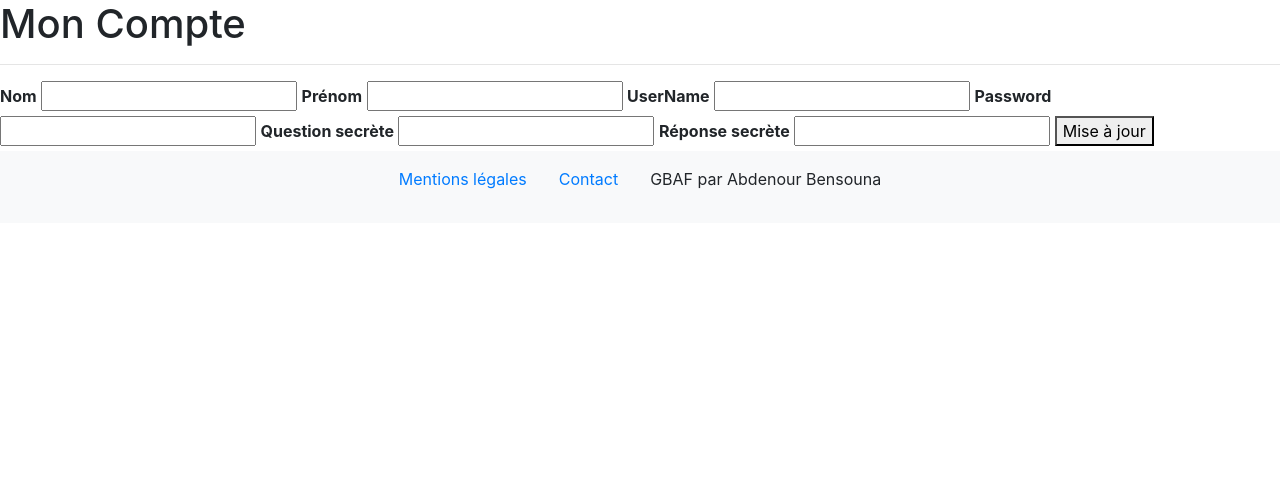
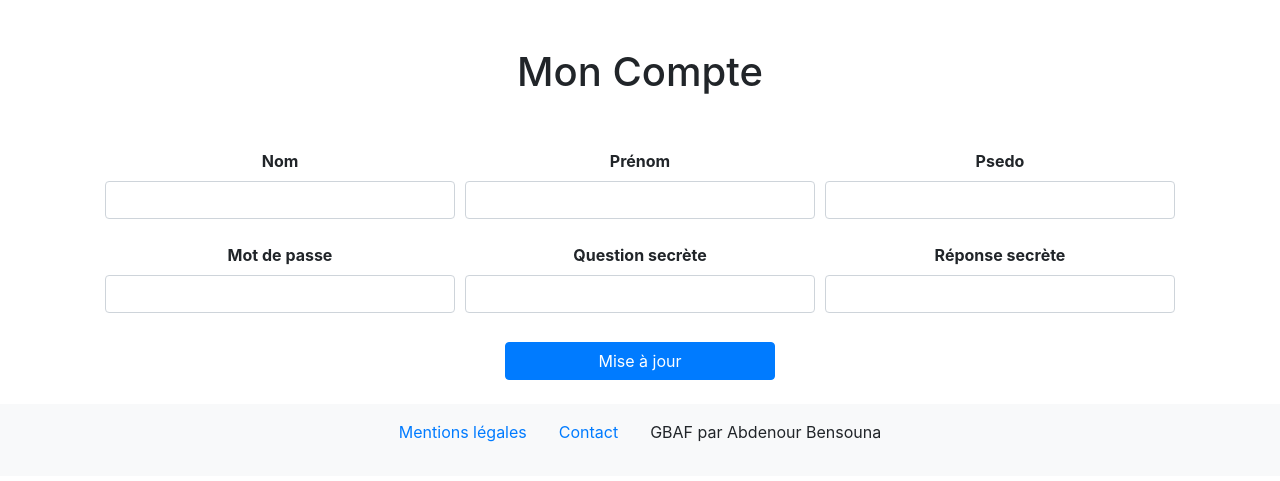
Before and after one commit to jbblanc/gbaf, a PHP site: page /user_page.php in a window 1280 px wide. Shown: the part 76-557 px from the top of the page. Run offline with PHP 8.4, Linux system fonts and the light colour scheme; the visitor is signed in with stand-in values (Sample User, id 1); data that the repository does not hold is empty; some libraries are stand-ins or nearby versions.

Commit message:
fix userpage

```diff
--- a/index.php
+++ b/index.php
@@ -15,7 +15,7 @@ else
             <?php include("./head.php"); ?>
         </head>
 
-        <body class="text-center">
+        <body class="container text-center mt-5">
             <h1>Bienvenue sur l'extranet des GBAF</h1>
             <?php include('./sign_in.php');?>
             <footer>
--- a/sign_up.php
+++ b/sign_up.php
@@ -51,7 +51,7 @@ if ($_SERVER['REQUEST_METHOD'] == 'POST')
         <?php include('./head.php');?>
     </head>
 
-    <body class="container text-center">
+    <body class="container text-center mt-5">
     <img class="mb-4" src="https://user.oc-static.com/upload/2019/07/15/15631755744257_LOGO_GBAF_ROUGE%20%281%29.png"
         rel="logo gbaf" width="72" height="72">
         <h1>Inscription</h1>
@@ -69,11 +69,11 @@ if ($_SERVER['REQUEST_METHOD'] == 'POST')
                     <input type="text" class="form-control" id="validationDefault02" placeholder="Entrer votre prénom" name="prenom" required>
                 </div>
                 <div class="col-md-4 mb-3">
-                    <label for="validationDefault03">Username 4 caractères minimum</label>
+                    <label for="validationDefault03">Psedo 4 caractères minimum</label>
                     <input type="text" class="form-control" id="validationDefault03" placeholder="Entrer votre UserName" name="user_name" required>
                 </div>
                 <div class="col-md-4 mb-4">
-                    <label for="validationDefault04">Password 8 caractères minimum</label>
+                    <label for="validationDefault04">Mot de passe 8 caractères minimum</label>
                     <input type="password" class="form-control" id="validationDefault04" placeholder="Entrer votre Password" name="password" required>
                 </div>
                 <div class="col-md-4 mb-4">
--- a/user_page.php
+++ b/user_page.php
@@ -8,6 +8,8 @@ if (!isset($_SESSION['user_is_connected']) || !$_SESSION['user_is_connected'])
 }
 
 if ($_SERVER['REQUEST_METHOD'] == 'POST')
+{
+    if (!(strlen(htmlspecialchars($_POST['user_name'])) || strlen(htmlspecialchars($_POST['password'])) <= 4))
     {
         //verif of user_name disponobility
         $user_name_verif = $pdo->prepare("SELECT COUNT(*) FROM users WHERE user_name = ? AND user_id <> ?");
@@ -45,6 +47,7 @@ if ($_SERVER['REQUEST_METHOD'] == 'POST')
             $_SESSION['reponse'] = htmlspecialchars($_POST['reponse']);
         }
     }
+}
 //fetch all user_data WHERE user_name == SESSION['user_name']
 $req = $pdo->prepare("SELECT nom, prenom, user_name, question, reponse FROM users WHERE user_id = ?");
 $req->execute([$_SESSION['user_id']]);
@@ -63,35 +66,40 @@ $req->closeCursor();
         <header>
             <?php include('./header.php');?>
         </header>
-        <main>
+        <div class="container text-center mt-5">
             <h1>Mon Compte</h1>
+            <div class="container text-center mt-5">
                 <form name="sign_up_form" method="POST" action="./user_page.php">
-                <div class="sign_up_form">
-
-                    <hr>
+                    <div class="form-row" style="padding: 5px">
+                        <div class="col-md-4 mb-4">
                             <label for="nom"><b>Nom</b></label>
-                    <input type="text" placeholder="<?=$user_data['nom']?>" value ="<?=$user_data['nom']?>" name="nom" required>
-
+                            <input class="form-control" type="text" placeholder="<?=$user_data['nom']?>" value ="<?=$user_data['nom']?>" name="nom" required>
+                        </div>
+                        <div class="col-md-4 mb-4">
                             <label for="prenom"><b>Prénom</b></label>
-                    <input type="text" placeholder="<?=$user_data['prenom']?>" value ="<?=$user_data['prenom']?>" name="prenom" required>
-
-                    <label for="username"><b>UserName</b></label>
-                    <input type="text" placeholder="<?=$user_data['user_name']?>" value ="<?=$user_data['user_name']?>" name="user_name" required>
-
-                    <label for="password"><b>Password</b></label>
-                    <input type="password" name="password" requred>
-
+                            <input class="form-control" type="text" placeholder="<?=$user_data['prenom']?>" value ="<?=$user_data['prenom']?>" name="prenom" required>
+                        </div>
+                        <div class="col-md-4 mb-4">
+                            <label for="username"><b>Psedo</b></label>
+                            <input class="form-control" type="text" placeholder="<?=$user_data['user_name']?>" value ="<?=$user_data['user_name']?>" name="user_name" required>
+                        </div>
+                        <div class="col-md-4 mb-4">
+                            <label for="password"><b>Mot de passe</b></label>
+                            <input class="form-control" type="password" name="password" requred>
+                        </div>
+                        <div class="col-md-4 mb-4">
                             <label for="question"><b>Question secrète</b></label>
-                    <input type="text" placeholder="<?=$user_data['question']?>" value ="<?=$user_data['question']?>" name="question" required>
-
+                            <input class="form-control" type="text" placeholder="<?=$user_data['question']?>" value ="<?=$user_data['question']?>" name="question" required>
+                        </div>
+                        <div class="col-md-4 mb-4">
                             <label for="reponse"><b>Réponse secrète</b></label>
-                    <input type="text" placeholder="<?=$user_data['reponse']?>" value ="<?=$user_data['reponse']?>" name="reponse" required>
-
-                    <button type="submit">Mise à jour</button>
+                            <input class="form-control" type="text" placeholder="<?=$user_data['reponse']?>" value ="<?=$user_data['reponse']?>" name="reponse" required>
                         </div>
+                    </div>
+                        <button class="btn btn-primary col-md-3 mb-4" type="submit">Mise à jour</button>
                 </form>
-        </main>
-
+            </div>
+        </div>
         <footer>
             <?php include('./footer.php');?>
         </footer>
```
Lines whose indentation alone changed are shown as unchanged.
